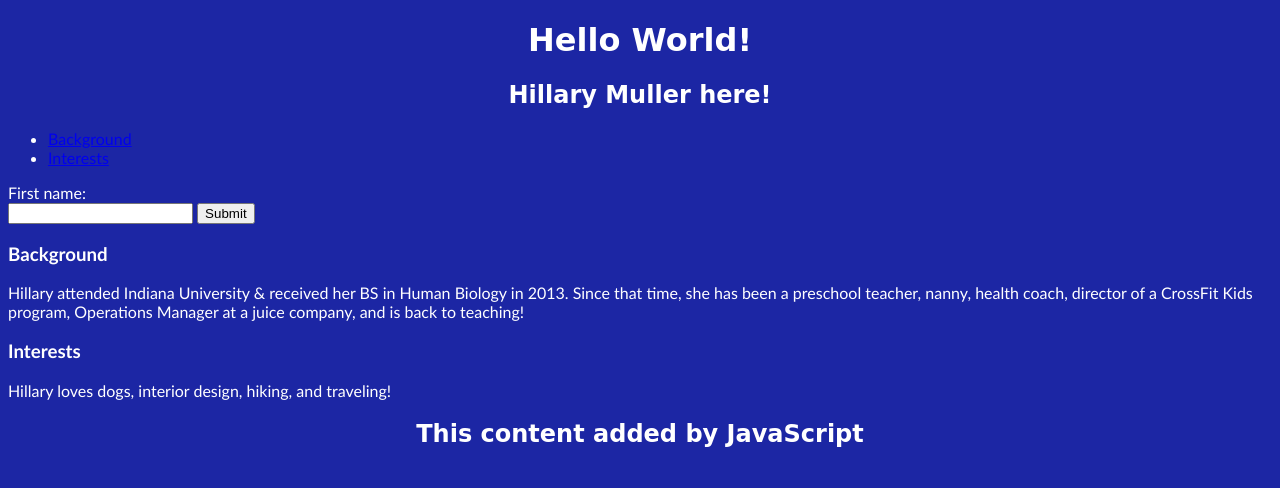
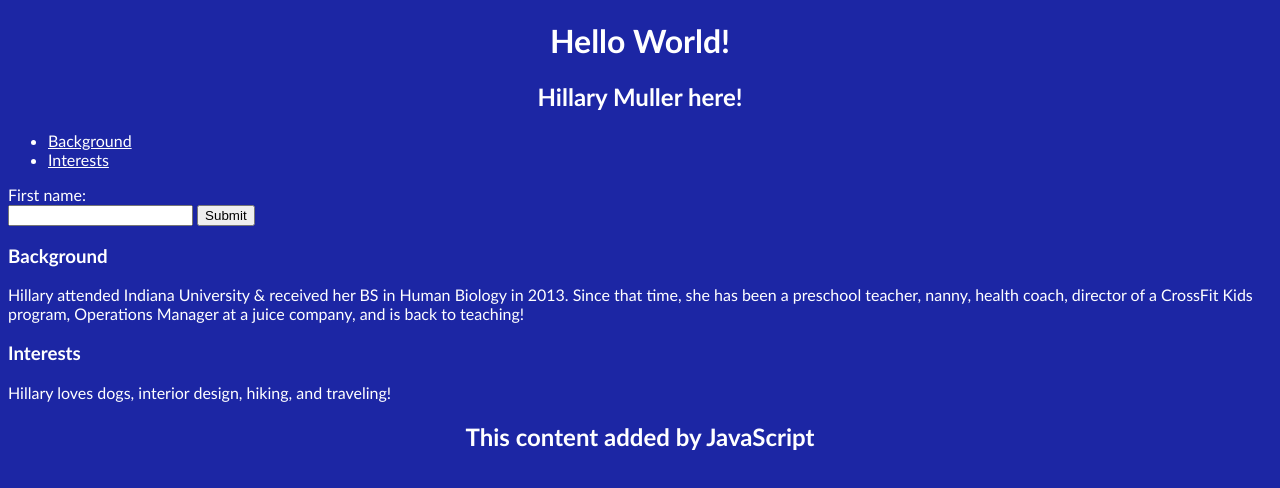
Before and after one commit to hillarymuller/my-personal-website, a plain HTML site: page index.html in a window 1280 px wide. Drawn offline with Linux system fonts and the light colour scheme.

Commit message:
changing link colors

```diff
--- a/style.css
+++ b/style.css
@@ -3,11 +3,13 @@ body {
     font-family: Optima, sans-serif;
     color: #FFFFFF
 }
-h2 {
+h2, h1 {
     text-align: center;
-    font-family: Bradley, cursive;
+    font-weight: bold;
 }
-h1 {
-    text-align: center;
-    font-family: Bradley, cursive;
+a {
+    color: #FFFFFF;
 }
+a:visited {
+    color: gray;
+}
```
